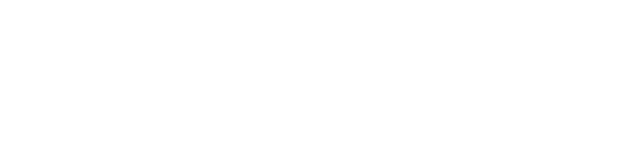
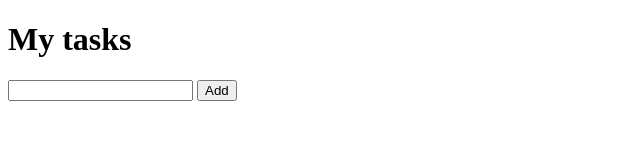
Before and after one commit to RudisLV2006/to-do-list-js, a plain HTML site: page index.html in a window 1280 px wide. Shown: the whole page, without its empty margins (0-640 px from the left). Drawn offline with Linux system fonts and the light colour scheme.

Commit message:
HTML markup

```diff
--- a/index.html
+++ b/index.html
@@ -6,6 +6,16 @@
     <title>Document</title>
 </head>
 <body>
+    <h1>My tasks</h1>
 
+
+    <input type="text">
+    <button>Add</button>
+
+    <ul></ul>
+
+    <script>
+
+    </script>
 </body>
 </html>
```
